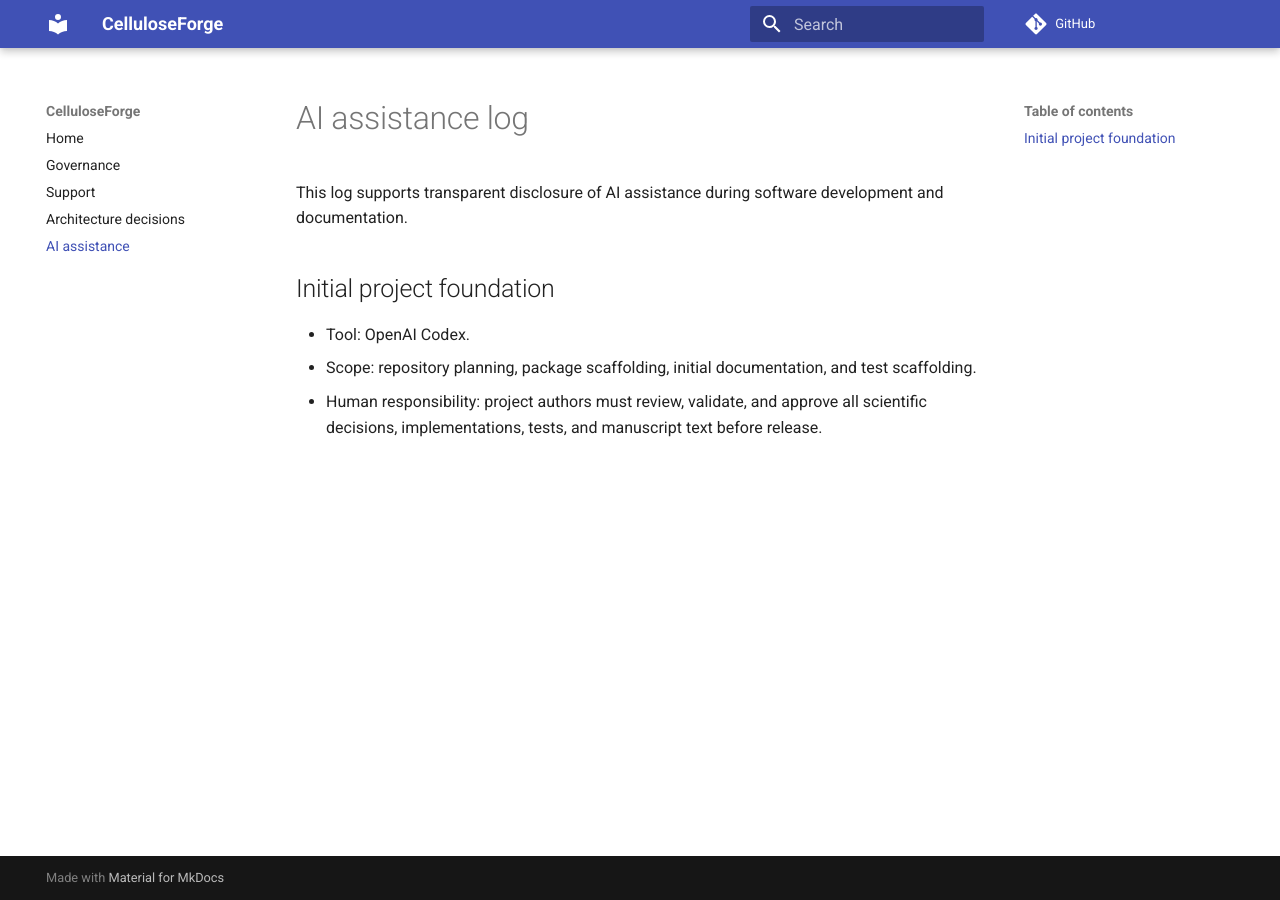
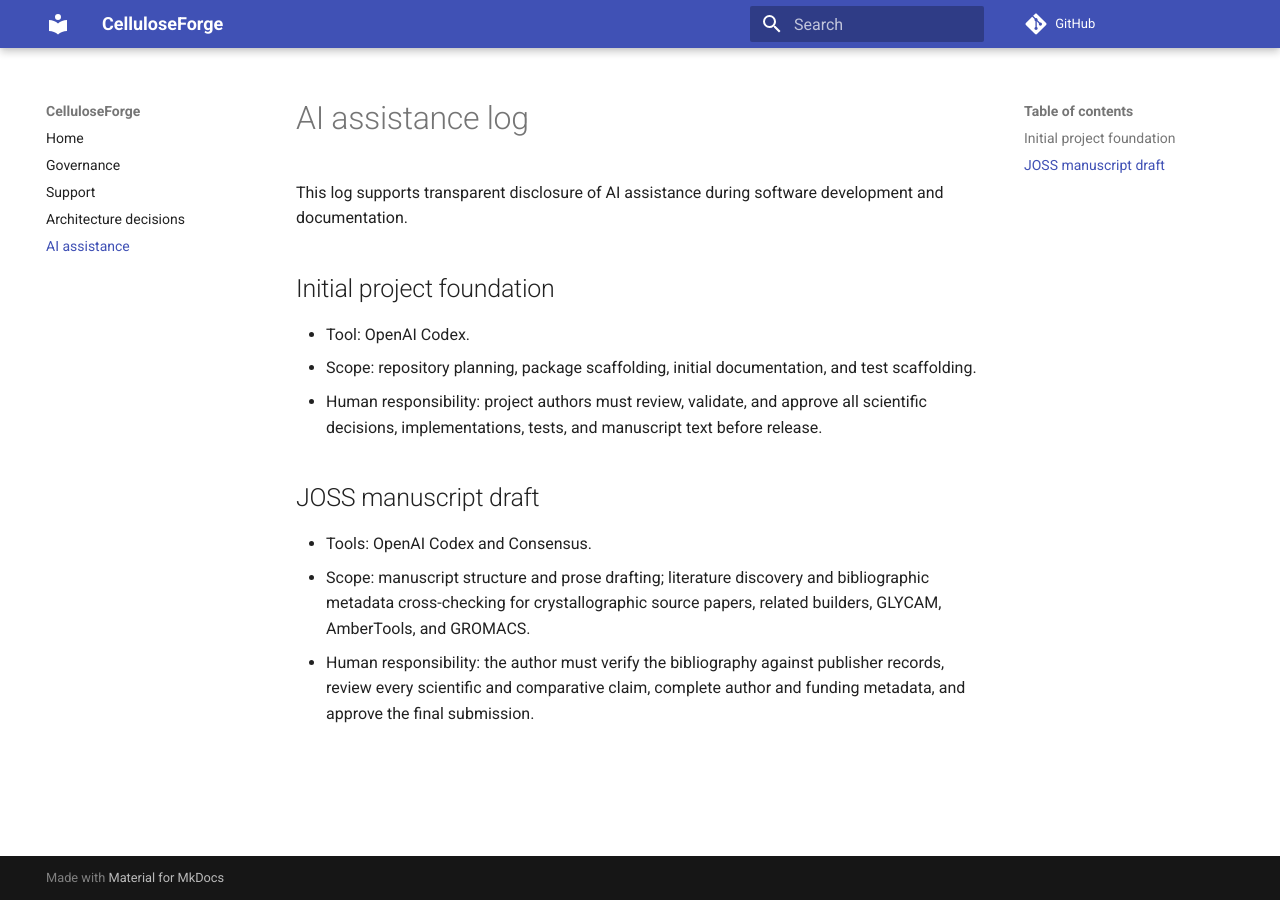
Before and after one commit to askforarun/cellulose-forge, an MkDocs documentation site: the page built from docs/ai-usage.md, in a window 1280 px wide. Built offline with MkDocs 1.6.1 and Material for MkDocs 9.7.7, drawn with Linux system fonts in a browser that asks for light colours; comment, search, counter and statistics services are not loaded.

Commit message:
Update AI-assistance log

```diff
--- a/docs/ai-usage.md
+++ b/docs/ai-usage.md
@@ -7,3 +7,9 @@ This log supports transparent disclosure of AI assistance during software develo
 - Tool: OpenAI Codex.
 - Scope: repository planning, package scaffolding, initial documentation, and test scaffolding.
 - Human responsibility: project authors must review, validate, and approve all scientific decisions, implementations, tests, and manuscript text before release.
+
+## JOSS manuscript draft
+
+- Tools: OpenAI Codex and Consensus.
+- Scope: manuscript structure and prose drafting; literature discovery and bibliographic metadata cross-checking for crystallographic source papers, related builders, GLYCAM, AmberTools, and GROMACS.
+- Human responsibility: the author must verify the bibliography against publisher records, review every scientific and comparative claim, complete author and funding metadata, and approve the final submission.
```
